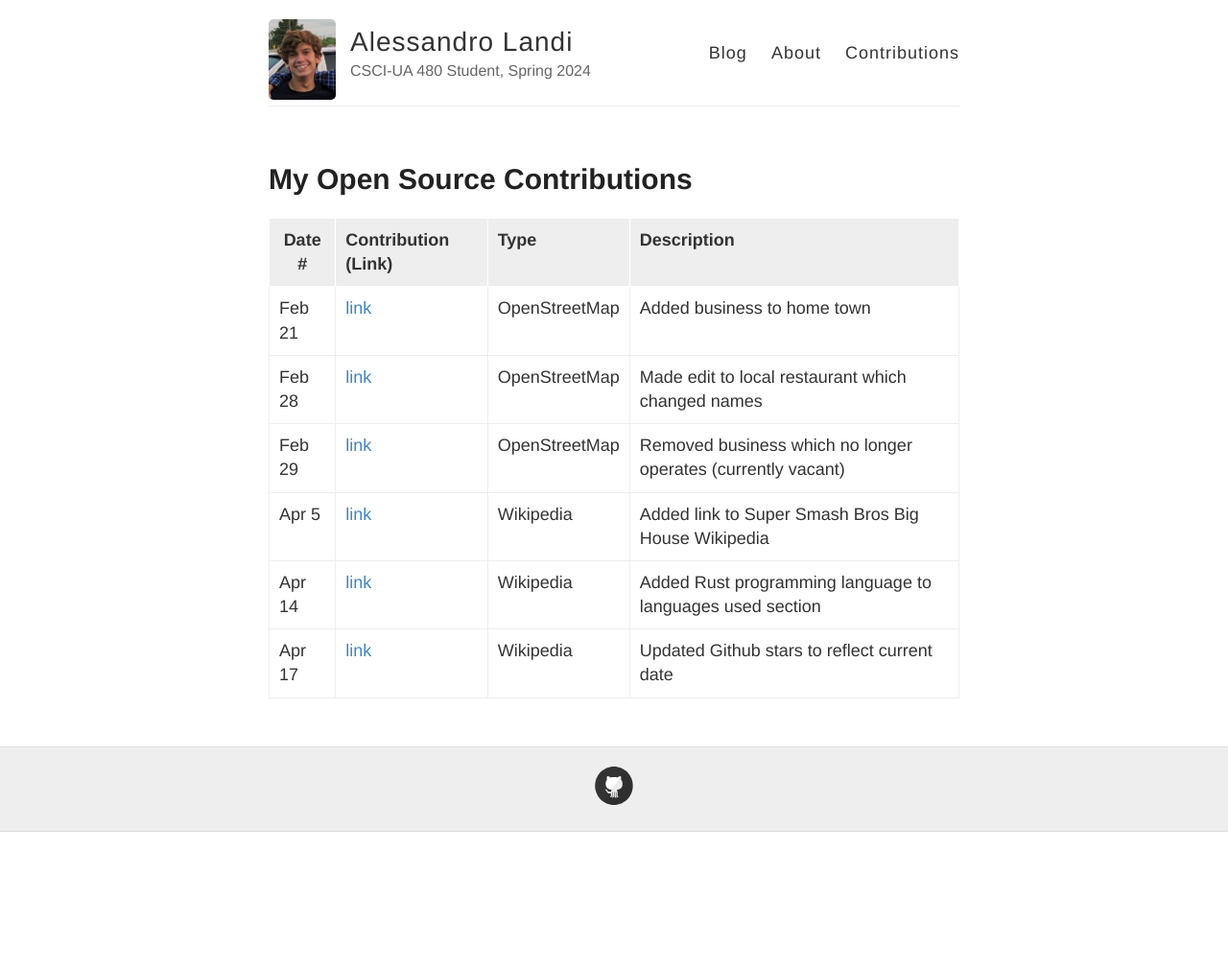
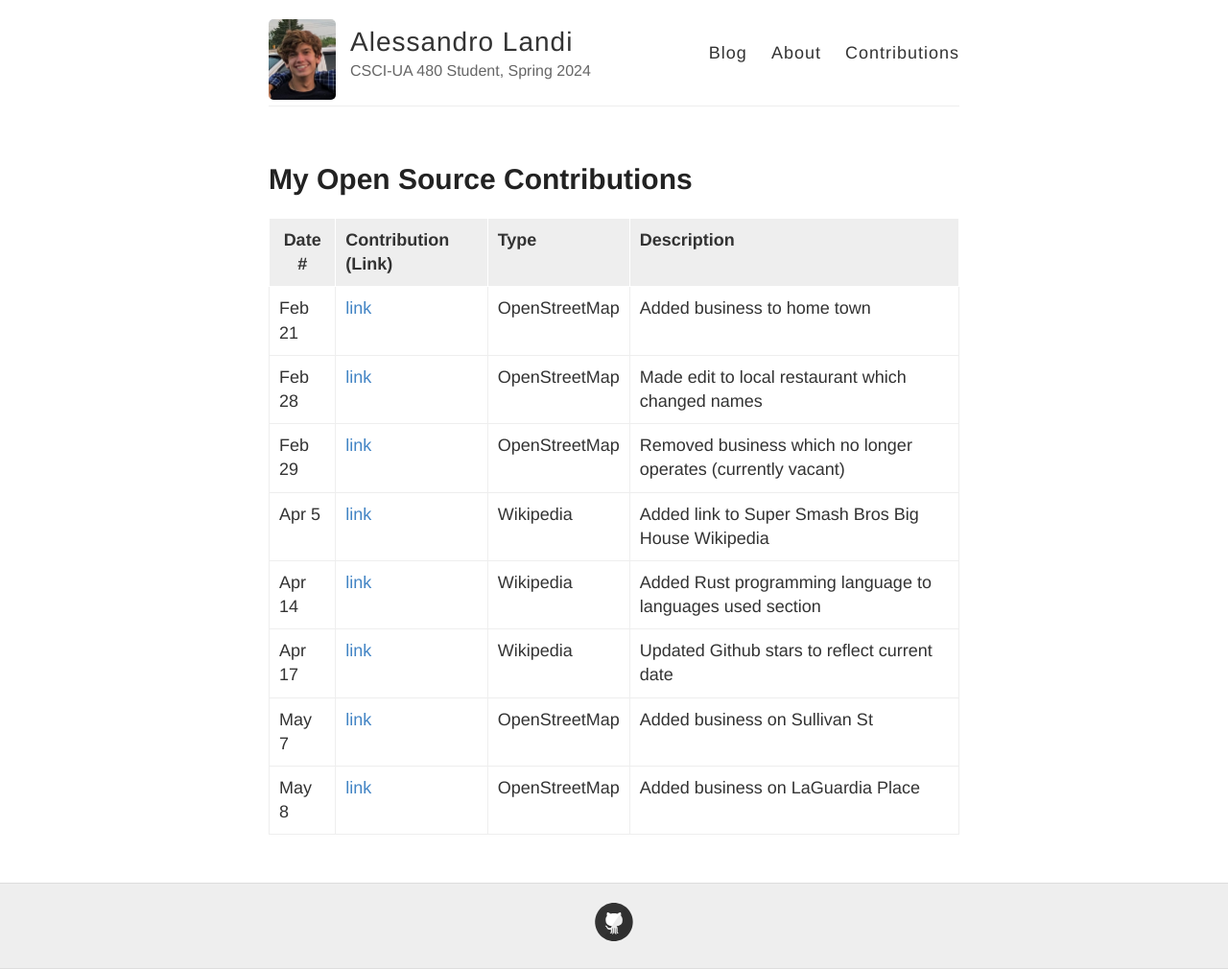
Before and after one commit to ossd-s24/alessandrolandi-weekly, a Jekyll site: the page built from contributions.md, in a window 1280 px wide. Shown: the whole page at 96% size. Built offline with Jekyll 4.4.1, drawn with Linux system fonts in a browser that asks for light colours; before the commit the page ends 900 px from its top, so only the background shows below that.

Commit message:
Added contributions

```diff
--- a/contributions.md
+++ b/contributions.md
@@ -28,3 +28,5 @@ Replace the first row with your own contribution.
 | Apr 5  | [link](https://en.wikipedia.org/w/index.php?title=The_Big_House_(tournament)&oldid=1217444721)    | Wikipedia    |   Added link to Super Smash Bros Big House Wikipedia   |
 | Apr 14  | [link](https://en.wikipedia.org/w/index.php?title=Bitwarden&oldid=1218939629)    | Wikipedia    |   Added Rust programming language to languages used section   |
 | Apr 17  | [link](https://en.wikipedia.org/w/index.php?title=Tailwind_CSS&oldid=1219454258)    | Wikipedia    |   Updated Github stars to reflect current date   |
+| May 7  | [link](https://www.openstreetmap.org/changeset/151200122)    | OpenStreetMap    |   Added business on Sullivan St   |
+| May 8  | [link](https://www.openstreetmap.org/changeset/151200307)    | OpenStreetMap    |   Added business on LaGuardia Place   |
```
